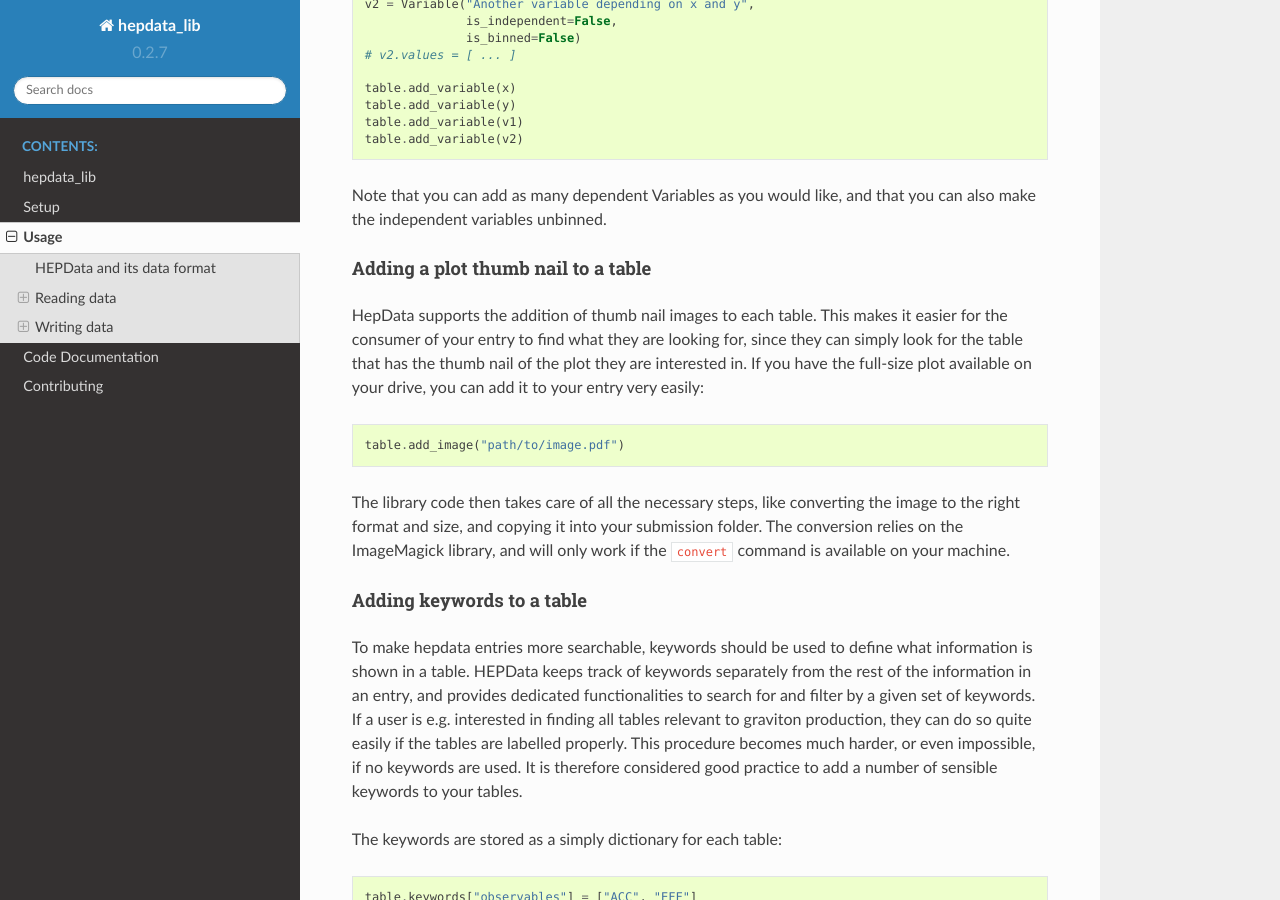
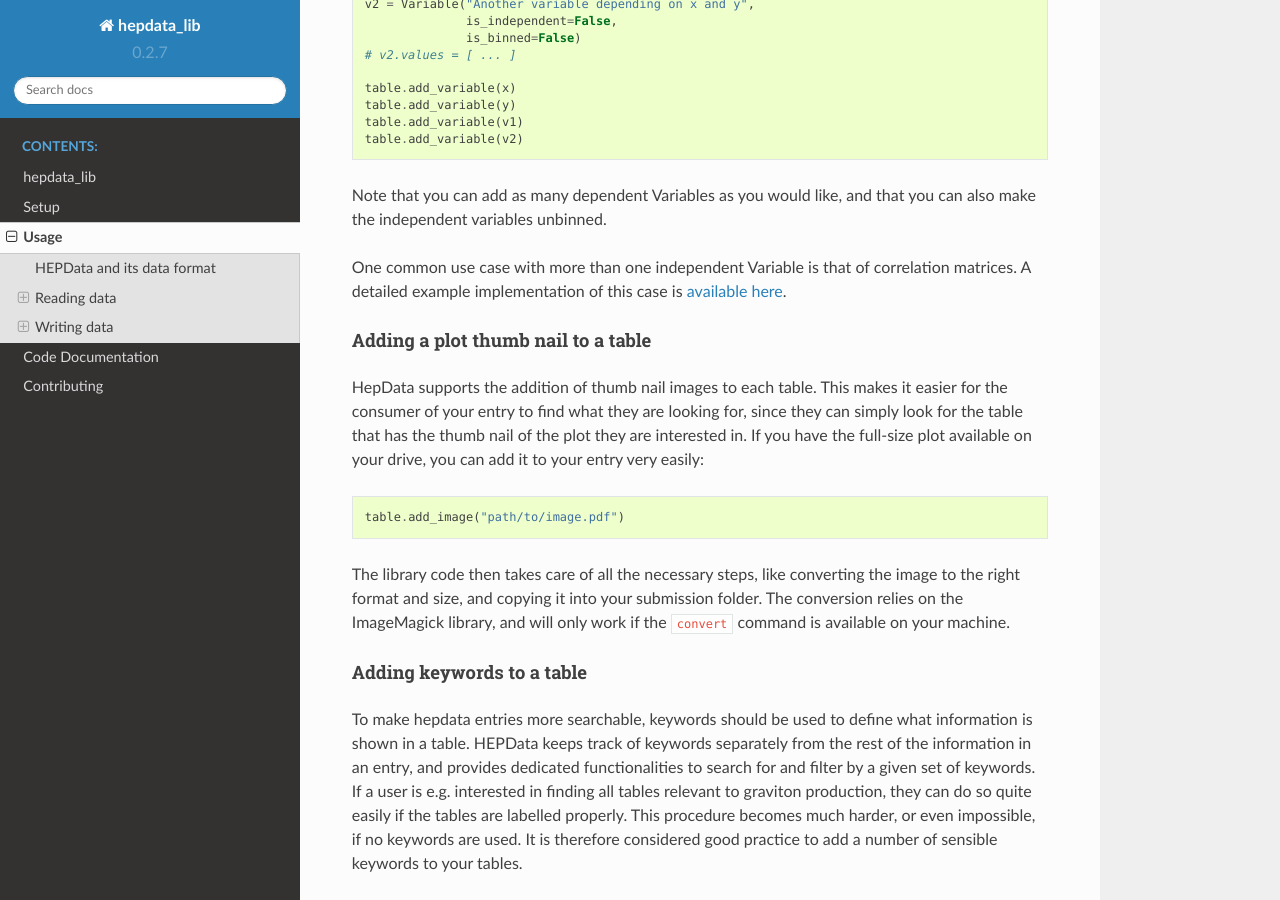
Before and after one commit to HEPData/hepdata_lib, a Sphinx documentation site: the page built from docs/usage.rst, in a window 1280 px wide and 900 px high, scrolled down 4549 px. Built offline with Sphinx 7.4.7 and the Read the Docs theme 2.0.0, drawn with Linux system fonts in a browser that asks for light colours; some of the changed lines change nothing that is shown.

Commit message:
Docu: Fixup hyperlinks.

```diff
--- a/docs/usage.rst
+++ b/docs/usage.rst
@@ -35,7 +35,7 @@
 A detailed example is available here_.
 For documentation on the `loadtxt` function, please refer the `numpy documentation`_.
 
-.. _here: https://github.com/clelange/hepdata_lib/blob/master/examples/Getting_started.ipynb
+.. _here: https://github.com/HEPData/hepdata_lib/blob/master/examples/Getting_started.ipynb
 .. _numpy documentation: https://docs.scipy.org/doc/numpy/reference/generated/numpy.loadtxt.html
 
 
@@ -76,7 +76,7 @@
 
 An `example notebook`_ shows how to read histograms from a ROOT file.
 
-.. _example notebook: https://github.com/clelange/hepdata_lib/blob/master/examples/reading_histograms.ipynb
+.. _example notebook: https://github.com/HEPData/hepdata_lib/blob/master/examples/reading_histograms.ipynb
 
 .. _sec-usage-writing:
 
@@ -202,6 +202,9 @@
 
 Note that you can add as many dependent Variables as you would like, and that you can also make the independent variables unbinned.
 
+One common use case with more than one independent Variable is that of correlation matrices. A detailed example implementation of this case is `available here`_.
+
+.. _available here: https://github.com/HEPData/hepdata_lib/blob/master/examples/correlation.ipynb
 
 Adding a  plot thumb nail to a table
 ^^^^^^^^^^^^^^^^^^^^^^^^^^^^^^^^^^^^
@@ -230,7 +233,7 @@
 
 Lists of recognized keywords are available from the hepdata documentation for `Observables`_, `Phrases`_, and `Particles`_.
 
-.. _`examples`: https://github.com/clelange/hepdata_lib/blob/master/examples/Getting_started.ipynb
+.. _`examples`: https://github.com/HEPData/hepdata_lib/blob/master/examples/Getting_started.ipynb
 .. _`Observables`: https://hepdata-submission.readthedocs.io/en/latest/keywords/observables.html
 .. _`Phrases`: https://hepdata-submission.readthedocs.io/en/latest/keywords/phrases.html
 .. _`Particles`: https://hepdata-submission.readthedocs.io/en/latest/keywords/partlist.html
```
